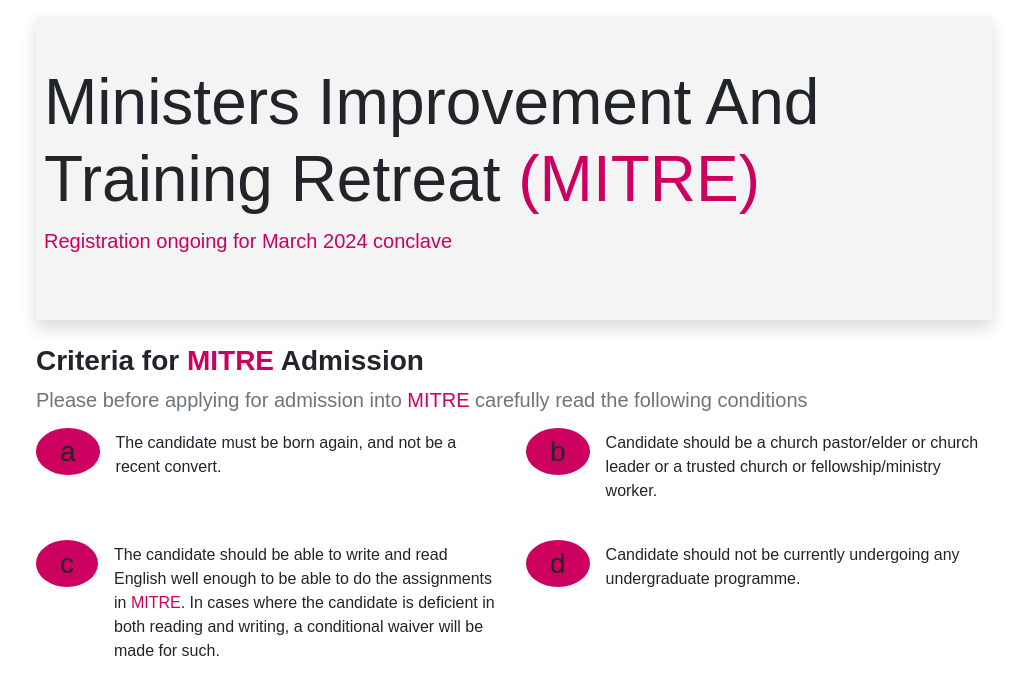
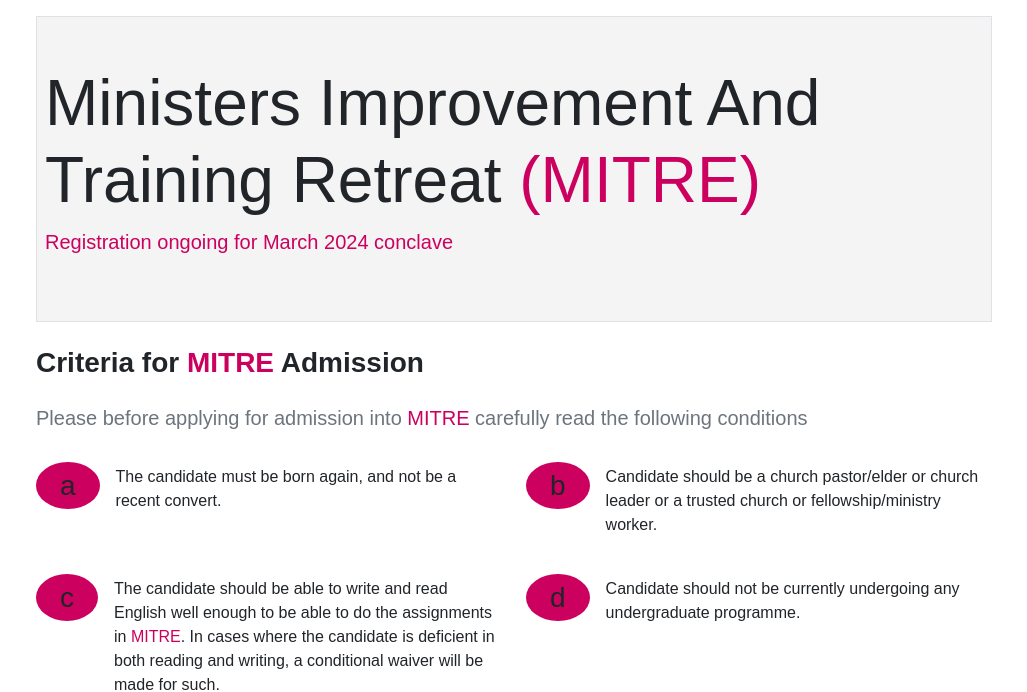
Before and after one commit to nneliIfeanyi/mitre, a PHP site: page /mitre/ in a window 1280 px wide. Shown: the part 56-748 px from the top of the page, without its empty margins (126-1153 px from the left). Run offline with PHP 8.4, Linux system fonts and the light colour scheme; data that the repository does not hold is empty.

Commit message:
near prod3

```diff
--- a/app/views/pages/index.php
+++ b/app/views/pages/index.php
@@ -1,6 +1,6 @@
 <?php require APPROOT . '/views/inc/header.php'; ?>
 <div class="container">
-  <div class="bg-light shadow">
+  <div class="bg-light border">
     <div class="lead"> <?php flash('success')?></div>
     <div class="px-2 py-5">
       <h1 class="display-3">Ministers Improvement And Training Retreat <span class="text-primary">(MITRE)</span></h1>
@@ -9,7 +9,7 @@
   </div>
 
 <h2 class="fw-bold h3 pt-4">Criteria for <span class="text-primary">MITRE</span> Admission</h2>
-<p class="text-muted lead">Please before applying for admission into <span class="text-primary">MITRE</span> carefully read the following conditions</p>
+<p class="text-muted lead py-3">Please before applying for admission into <span class="text-primary">MITRE</span> carefully read the following conditions</p>
 <div class="row">
           <div class="col-md-6 mb-4">
             <div class="d-flex gap-3">
```
